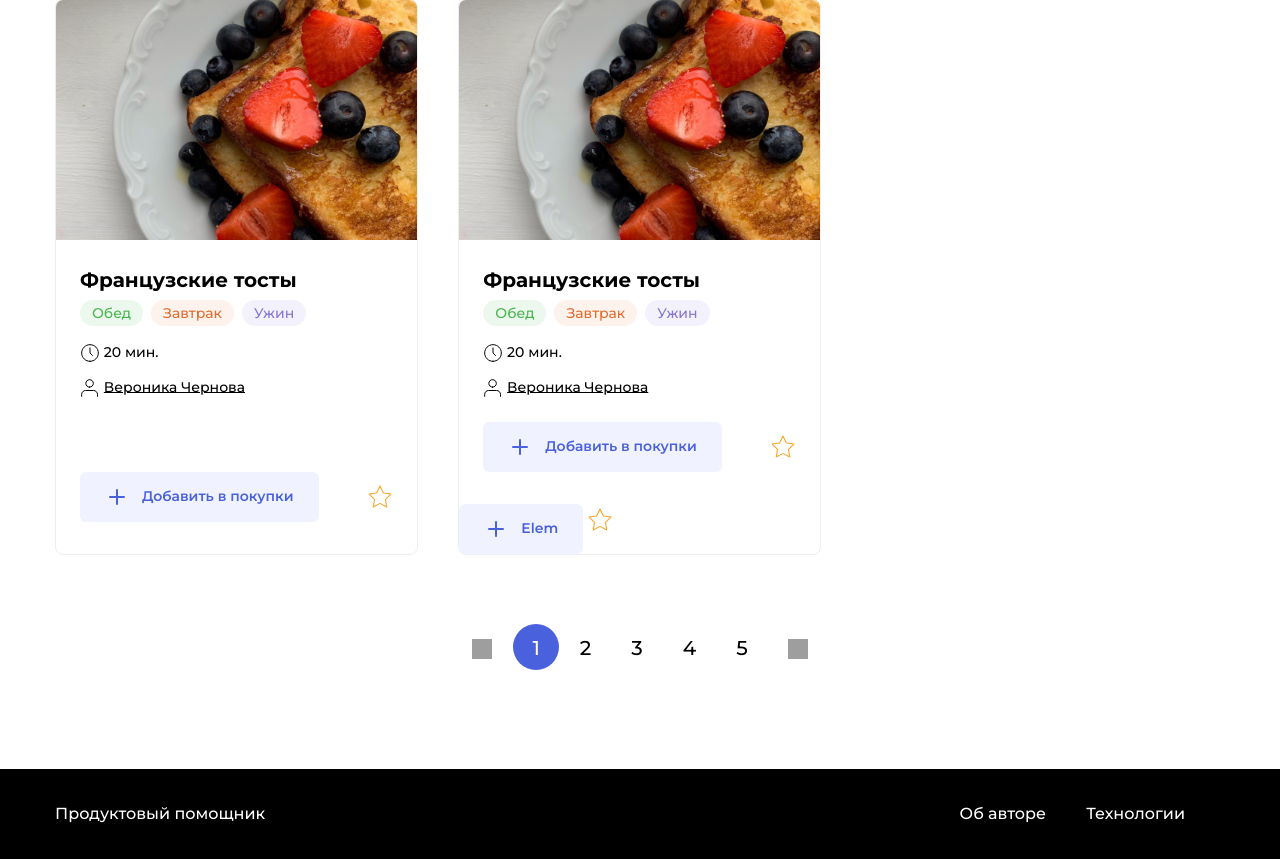
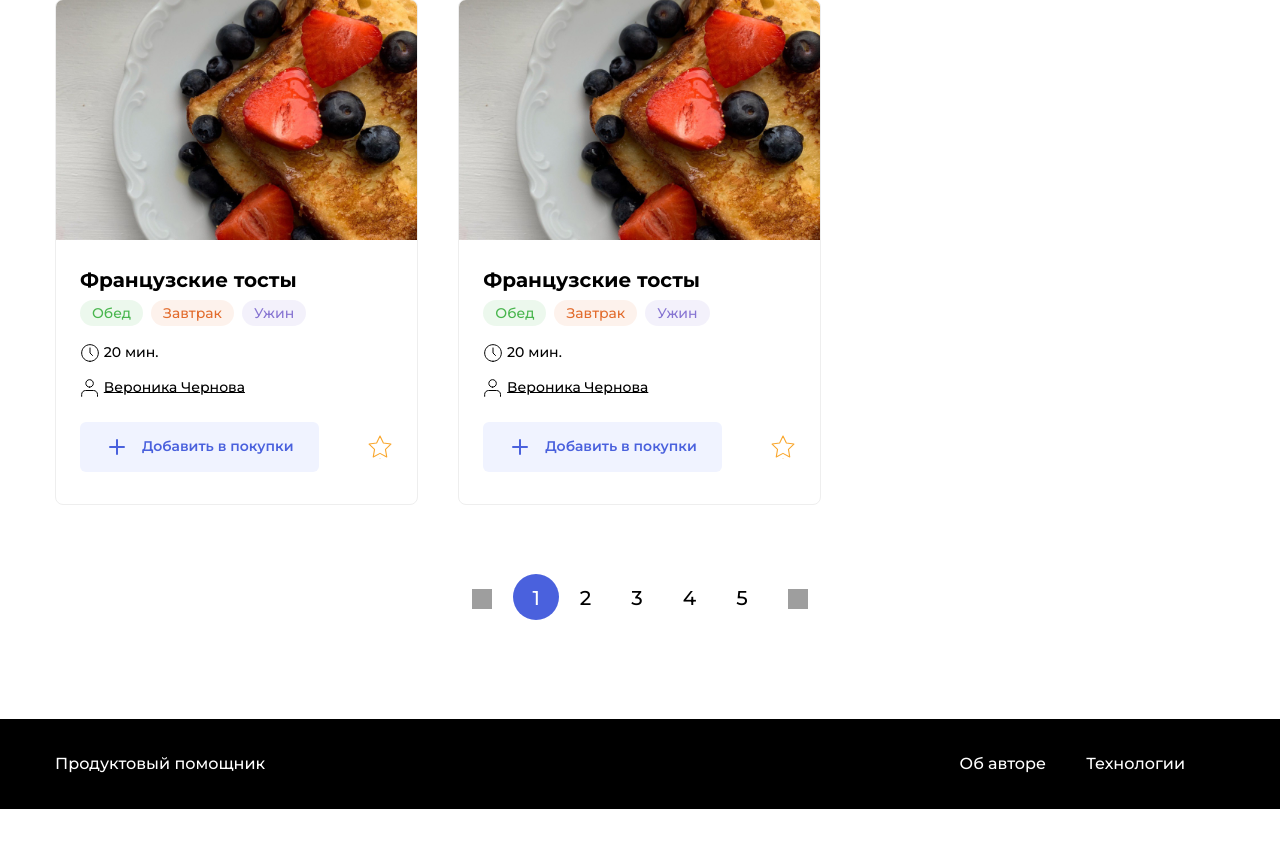
Before and after one commit to DinSmol/foodgram-project, a Django app: page / in a window 1280 px wide. Shown: the part 781-1640 px from the top of the page. After the commit the page ends 1590 px from the top, so only its background shows below. Run offline with Django 3.2, Linux system fonts and the light colour scheme; the visitor is signed in with stand-in values (Sample User, id 1); grey boxes are pictures that could not be loaded.

Commit message:
Fixed index page

```diff
--- a/foodgram/urls.py
+++ b/foodgram/urls.py
@@ -15,12 +15,12 @@ Including another URLconf
 """
 from django.contrib import admin
 from django.urls import path
-from users.views import index, user_login, change_password, cart, follows, favourites, purchases
+from users.views import index, user_login, change_password, cart, follows, favourites, purchases, logout
 from recipes import views
 from django.conf.urls.static import static
 from django.conf import settings
 from django.urls import include
-from django.contrib.auth.views import LogoutView
+
 
 urlpatterns = [
     path('admin/', admin.site.urls),
@@ -31,7 +31,7 @@ urlpatterns = [
     path('favourites/', views.new, name='favourites'),
     path('cart/', cart, name='cart'),
     path('follows/', follows, name='follows'),
-    path('logout/', LogoutView, name='logout'),
+    path('logout/', logout, name='logout'),
     path('purchases/', purchases, name='purchases'),
 ] + static(settings.STATIC_URL, document_root=settings.STATIC_ROOT)
 
--- a/static/indexAuth.js
+++ b/static/indexAuth.js
@@ -33,5 +33,4 @@ const cardList = new CardList(container, '.card', header, api, true, {
     purchpurachases,
     favorites
 });
-alert("I am an alert box!");
 cardList.addEvent();
--- a/templates/indexAuth.html
+++ b/templates/indexAuth.html
@@ -48,83 +48,7 @@
         </div>
         <div class="card-list">
         <div class="card" data-id="120">
-            <a href="#" class="link" target="_blank"><img src="static/images/testCardImg.png" alt="Какой-то текст" class="card__image"></a>
-            <div class="card__body">
-                <a class="card__title link" href="#" target="_blank">Французские тосты</a>
-                <ul class="card__items">
-                    <li class="card__item"><span class="badge badge_style_green">Обед</span></li>
-                    <li class="card__item"><span class="badge badge_style_orange">Завтрак</span></li>
-                    <li class="card__item"><span class="badge badge_style_purple">Ужин</span></li>
-                </ul>
-                <div class="card__items card__items_column">
-                    <p class="card__text"><span class="icon-time"></span> 20 мин.</p>
-                    <p class="card__text"><span class="icon-user"></span> <a href="#" style="color: black">Вероника Чернова</a></p>
-                </div>
-            </div>
-            <div class="card__footer">
-                <button class="button button_style_light-blue" name="purchpurchases"><span class="icon-plus button__icon"></span>Добавить в покупки</button>
-                <button class="button button_style_none" name="favorites" data-out><span class="icon-favorite"></span></button>
-            </div>
-        </div>
-        <div class="card" data-id="121">
-            <a href="#" class="link" target="_blank"><img src="static/images/testCardImg.png" alt="Какой-то текст" class="card__image"></a>
-            <div class="card__body">
-                <a class="card__title link" href="#" target="_blank">Французские тосты</a>
-                <ul class="card__items">
-                    <li class="card__item"><span class="badge badge_style_green">Обед</span></li>
-                    <li class="card__item"><span class="badge badge_style_orange">Завтрак</span></li>
-                    <li class="card__item"><span class="badge badge_style_purple">Ужин</span></li>
-                </ul>
-                <div class="card__items card__items_column">
-                    <p class="card__text"><span class="icon-time"></span> 20 мин.</p>
-                    <p class="card__text"><span class="icon-user"></span> <a href="#" style="color: black">Вероника Чернова</a></p>
-                </div>
-            </div>
-            <div class="card__footer">
-                <button class="button button_style_light-blue" name="purchpurchases"><span class="icon-plus button__icon"></span>Добавить в покупки</button>
-                <button class="button button_style_none" name="favorites" data-out><span class="icon-favorite"></span></button>
-            </div>
-        </div>
-        <div class="card" data-id="122">
-            <a href="#" class="link" target="_blank"><img src="static/images/testCardImg.png" alt="Какой-то текст" class="card__image"></a>
-            <div class="card__body">
-                <a class="card__title link" href="#" target="_blank">Французские тосты</a>
-                <ul class="card__items">
-                    <li class="card__item"><span class="badge badge_style_green">Обед</span></li>
-                    <li class="card__item"><span class="badge badge_style_orange">Завтрак</span></li>
-                    <li class="card__item"><span class="badge badge_style_purple">Ужин</span></li>
-                </ul>
-                <div class="card__items card__items_column">
-                    <p class="card__text"><span class="icon-time"></span> 20 мин.</p>
-                    <p class="card__text"><span class="icon-user"></span> <a href="#" style="color: black">Вероника Чернова</a></p>
-                </div>
-            </div>
-            <div class="card__footer">
-                <button class="button button_style_light-blue" name="purchpurchases"><span class="icon-plus button__icon"></span>Добавить в покупки</button>
-                <button class="button button_style_none" name="favorites" data-out><span class="icon-favorite"></span></button>
-            </div>
-        </div>
-        <div class="card" data-id="123">
-            <a href="#" class="link" target="_blank"><img src="static/images/testCardImg.png" alt="Какой-то текст" class="card__image"></a>
-            <div class="card__body">
-                <a class="card__title link" href="#" target="_blank">Французские тосты</a>
-                <ul class="card__items">
-                    <li class="card__item"><span class="badge badge_style_green">Обед</span></li>
-                    <li class="card__item"><span class="badge badge_style_orange">Завтрак</span></li>
-                    <li class="card__item"><span class="badge badge_style_purple">Ужин</span></li>
-                </ul>
-                <div class="card__items card__items_column">
-                    <p class="card__text"><span class="icon-time"></span> 20 мин.</p>
-                    <p class="card__text"><span class="icon-user"></span> <a href="#" style="color: black">Вероника Чернова</a></p>
-                </div>
-            </div>
-            <div class="card__footer">
-                <button class="button button_style_light-blue" name="purchpurchases"><span class="icon-plus button__icon"></span>Добавить в покупки</button>
-                <button class="button button_style_none" name="favorites" data-out><span class="icon-favorite"></span></button>
-            </div>
-        </div>
-        <div class="card" data-id="124">
-            <a href="#" class="link" target="_blank"><img src="static/images/testCardImg.png" alt="Какой-то текст" class="card__image"></a>
+            <a href="#" class="link" target="_blank"><img src="{% static 'images/testCardImg.png' %}" alt="Какой-то текст" class="card__image"></a>
             <div class="card__body">
                 <a class="card__title link" href="#" target="_blank">Французские тосты</a>
                 <ul class="card__items">
@@ -141,8 +65,80 @@
                 <button class="button button_style_light-blue" name="purchpurchases" data-out><span class="icon-plus button__icon"></span>Добавить в покупки</button>
                 <button class="button button_style_none" name="favorites" data-out><span class="icon-favorite"></span></button>
             </div>
-            <div class="card_my">
-                <button class="button button_style_light-blue" name="elem"><span class="icon-plus button__icon"></span>Elem</button>
+        </div>
+        <div class="card" data-id="121">
+            <a href="#" class="link" target="_blank"><img src="{% static 'images/testCardImg.png' %}" alt="Какой-то текст" class="card__image"></a>
+            <div class="card__body">
+                <a class="card__title link" href="#" target="_blank">Французские тосты</a>
+                <ul class="card__items">
+                    <li class="card__item"><span class="badge badge_style_green">Обед</span></li>
+                    <li class="card__item"><span class="badge badge_style_orange">Завтрак</span></li>
+                    <li class="card__item"><span class="badge badge_style_purple">Ужин</span></li>
+                </ul>
+                <div class="card__items card__items_column">
+                    <p class="card__text"><span class="icon-time"></span> 20 мин.</p>
+                    <p class="card__text"><span class="icon-user"></span> <a href="#" style="color: black">Вероника Чернова</a></p>
+                </div>
+            </div>
+            <div class="card__footer">
+                <button class="button button_style_light-blue" name="purchpurchases" data-out><span class="icon-plus button__icon"></span>Добавить в покупки</button>
+                <button class="button button_style_none" name="favorites" data-out><span class="icon-favorite"></span></button>
+            </div>
+        </div>
+        <div class="card" data-id="122">
+            <a href="#" class="link" target="_blank"><img src="{% static 'images/testCardImg.png' %}" alt="Какой-то текст" class="card__image"></a>
+            <div class="card__body">
+                <a class="card__title link" href="#" target="_blank">Французские тосты</a>
+                <ul class="card__items">
+                    <li class="card__item"><span class="badge badge_style_green">Обед</span></li>
+                    <li class="card__item"><span class="badge badge_style_orange">Завтрак</span></li>
+                    <li class="card__item"><span class="badge badge_style_purple">Ужин</span></li>
+                </ul>
+                <div class="card__items card__items_column">
+                    <p class="card__text"><span class="icon-time"></span> 20 мин.</p>
+                    <p class="card__text"><span class="icon-user"></span> <a href="#" style="color: black">Вероника Чернова</a></p>
+                </div>
+            </div>
+            <div class="card__footer">
+                <button class="button button_style_light-blue" name="purchpurchases" data-out><span class="icon-plus button__icon"></span>Добавить в покупки</button>
+                <button class="button button_style_none" name="favorites" data-out><span class="icon-favorite"></span></button>
+            </div>
+        </div>
+        <div class="card" data-id="123">
+            <a href="#" class="link" target="_blank"><img src="{% static 'images/testCardImg.png' %}" alt="Какой-то текст" class="card__image"></a>
+            <div class="card__body">
+                <a class="card__title link" href="#" target="_blank">Французские тосты</a>
+                <ul class="card__items">
+                    <li class="card__item"><span class="badge badge_style_green">Обед</span></li>
+                    <li class="card__item"><span class="badge badge_style_orange">Завтрак</span></li>
+                    <li class="card__item"><span class="badge badge_style_purple">Ужин</span></li>
+                </ul>
+                <div class="card__items card__items_column">
+                    <p class="card__text"><span class="icon-time"></span> 20 мин.</p>
+                    <p class="card__text"><span class="icon-user"></span> <a href="#" style="color: black">Вероника Чернова</a></p>
+                </div>
+            </div>
+            <div class="card__footer">
+                <button class="button button_style_light-blue" name="purchpurchases" data-out><span class="icon-plus button__icon"></span>Добавить в покупки</button>
+                <button class="button button_style_none" name="favorites" data-out><span class="icon-favorite"></span></button>
+            </div>
+        </div>
+        <div class="card" data-id="124">
+            <a href="#" class="link" target="_blank"><img src="{% static 'images/testCardImg.png' %}" alt="Какой-то текст" class="card__image"></a>
+            <div class="card__body">
+                <a class="card__title link" href="#" target="_blank">Французские тосты</a>
+                <ul class="card__items">
+                    <li class="card__item"><span class="badge badge_style_green">Обед</span></li>
+                    <li class="card__item"><span class="badge badge_style_orange">Завтрак</span></li>
+                    <li class="card__item"><span class="badge badge_style_purple">Ужин</span></li>
+                </ul>
+                <div class="card__items card__items_column">
+                    <p class="card__text"><span class="icon-time"></span> 20 мин.</p>
+                    <p class="card__text"><span class="icon-user"></span> <a href="#" style="color: black">Вероника Чернова</a></p>
+                </div>
+            </div>
+            <div class="card__footer">
+                <button class="button button_style_light-blue" name="purchpurchases" data-out><span class="icon-plus button__icon"></span>Добавить в покупки</button>
                 <button class="button button_style_none" name="favorites" data-out><span class="icon-favorite"></span></button>
             </div>
         </div>
--- a/users/views.py
+++ b/users/views.py
@@ -5,7 +5,8 @@ from django.http import HttpResponse
 from django.shortcuts import redirect
 from django.contrib.auth.decorators import login_required
 from django.contrib import messages
-from django.contrib.auth import authenticate, login, logout
+from django.contrib.auth import authenticate, login
+from django.contrib.auth import logout as django_logout
 
 
 def index(request):
@@ -43,8 +44,8 @@ def user_login(request):
 
 @login_required
 def logout(request):
-    logout(request)
-    return render(request, 'indexAuth.html')
+    django_logout(request)
+    return redirect('index')
 
 @login_required
 def change_password(request):
```
Also changed, not shown: other parts of templates/indexAuth.html (+10 -12 lines).
